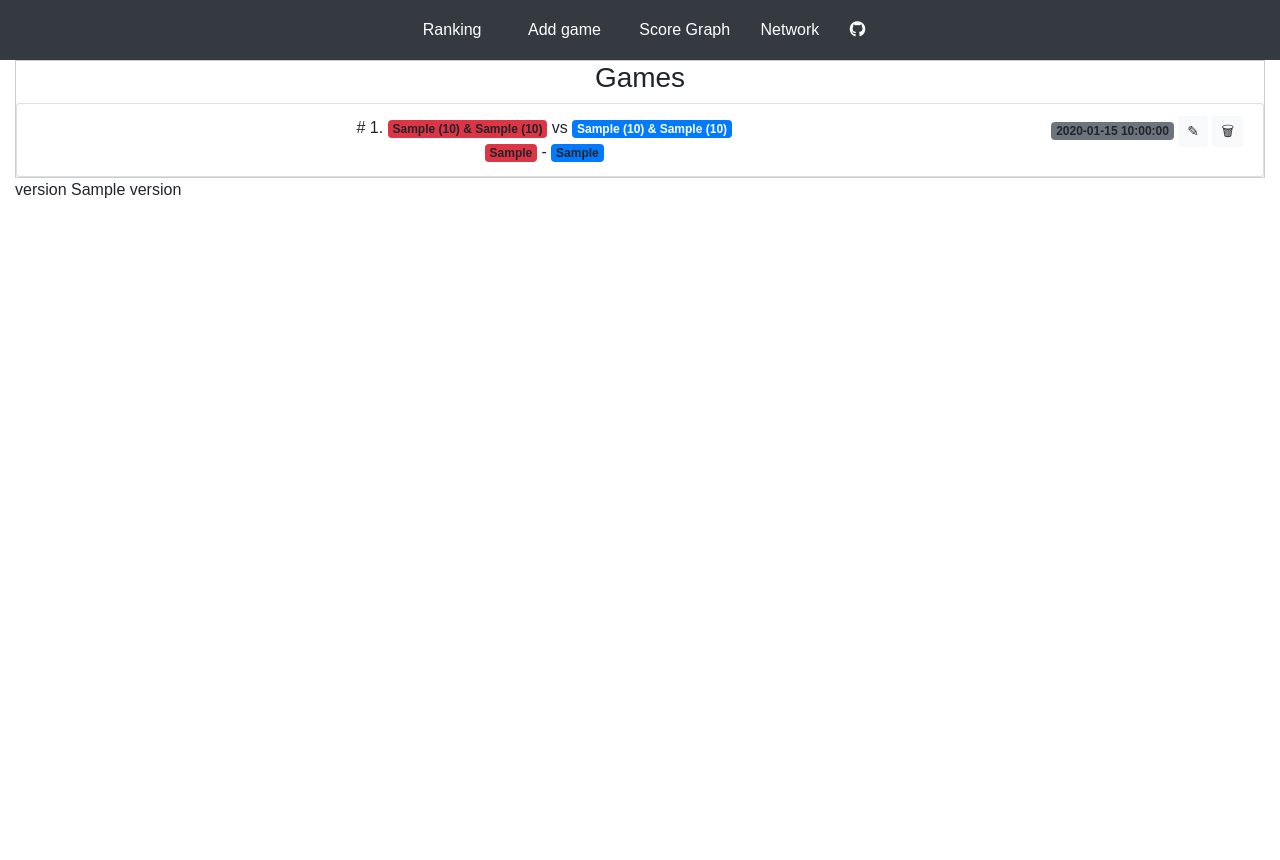
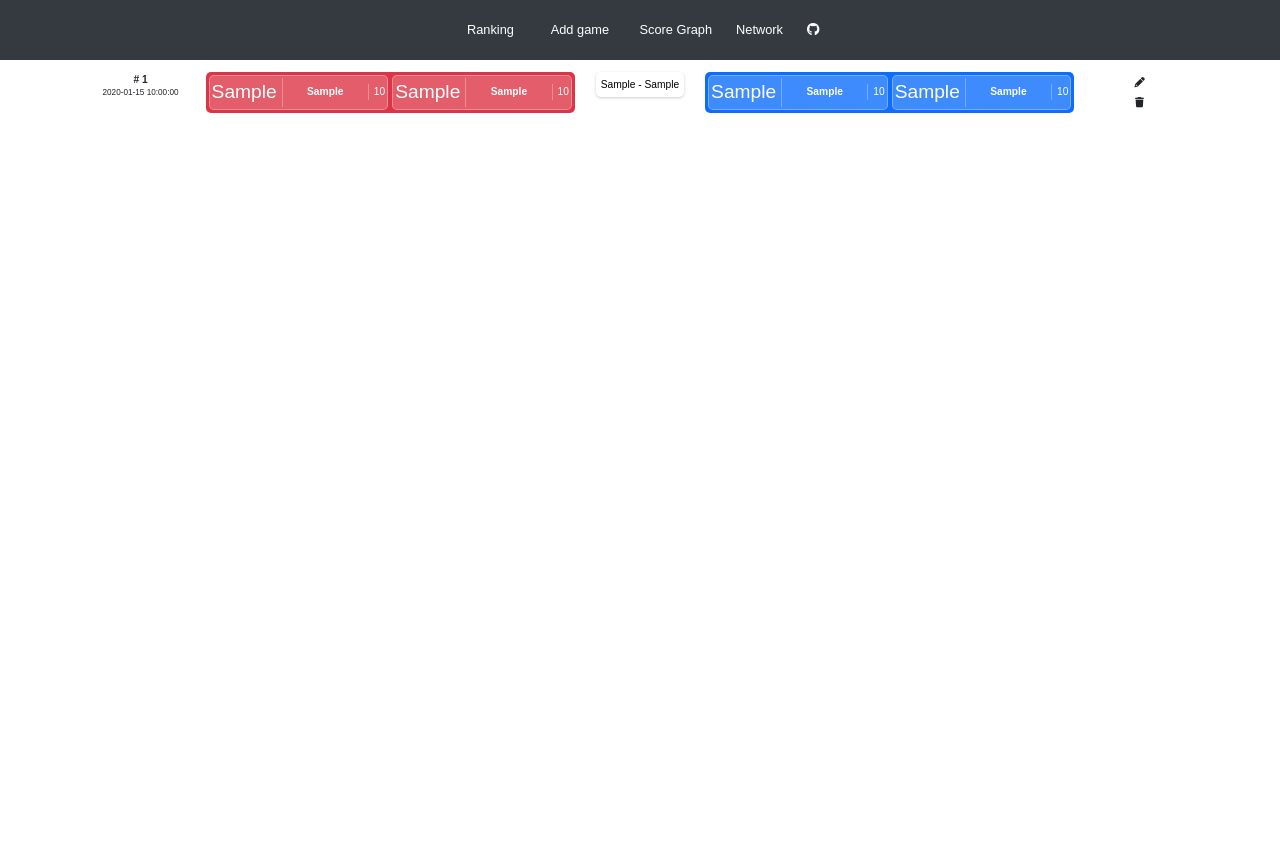
Before and after one commit to robbertmijn/foosrater, a Flask app: template templates/index.html in a window 1280 px wide. After the commit the page ends 113 px from the top, so only its background shows below. Run offline with Flask 2, Linux system fonts and the light colour scheme; the template is opened without the code that fills it: most values are stand-ins (such as "Sample title", 1, 10 or a date in 2020); some libraries are stand-ins or nearby versions.

Commit message:
New GUI! (and leagues)

```diff
--- a/static/styles/styles.css
+++ b/static/styles/styles.css
@@ -5,6 +5,7 @@ body, html {
     width: 100%;
     height: 100%;
     font-family: Arial, sans-serif;
+    font-size: 0.8rem;
 }
 
 .main-content {
@@ -29,3 +30,150 @@ body, html {
     text-decoration: underline !important;
     cursor: pointer;
 }
+
+.team-container {
+    display: flex;
+    flex-wrap: wrap;
+    align-items: center;
+    padding: 1px;
+    color: #fff;
+    position: relative;
+    border-radius: 5px;
+}
+.player-card {
+    background-color: rgba(255, 255, 255, 0.2);
+    border-radius: 5px;
+    padding: 2px;
+    margin: 2px;
+    flex: 1 1 45%;
+    display: grid;
+    align-items: center;
+    grid-template-columns: auto 1fr auto;
+    grid-template-areas: "emoji name rating";
+    border: 1px solid rgba(255, 255, 255, 0.3);
+}
+.player-card .emoji {
+    grid-area: emoji;
+    font-size: 1.5rem;
+    text-align: center;
+    border-right: 1px solid rgba(255, 255, 255, 0.3);
+    padding-right: 5px;
+}
+.player-card .player-name {
+    grid-area: name;
+    font-weight: bold;
+    text-align: center;
+    padding: 0 2px; /* Reduced padding */
+}
+.player-card .player-rating {
+    grid-area: rating;
+    text-align: center;
+    border-left: 1px solid rgba(255, 255, 255, 0.3);
+    padding-left: 5px;
+}
+@media (max-width: 576px) {
+    .player-card {
+        grid-template-columns: 1fr 1fr;
+        grid-template-rows: auto;
+        grid-template-areas:
+            "name name"
+            "emoji rating";
+    }
+    .player-card .emoji {
+        grid-area: emoji;
+        text-align: center;
+        border-right: none;
+        padding-top: 5px;
+    }
+    .player-card .player-rating {
+        grid-area: rating;
+        text-align: center;
+        border-left: 1px solid rgba(255, 255, 255, 0.3);
+        padding-top: 5px;
+    }
+    .player-card .player-name {
+        grid-area: name;
+        text-align: center;
+        padding: 2px; /* Reduced padding */
+    }
+}
+.goal-container {
+    display: flex;
+    align-items: center;
+    justify-content: center;
+    height: 100%;
+    white-space: nowrap;
+    overflow: visible;
+    margin: 0 auto;
+    position: relative;
+    z-index: 2;
+}
+.goal-container span {
+    display: inline-block;
+    padding: 5px;
+    background-color: #fff;
+    color: #000;
+    border-radius: 5px;
+    min-width: 50px;
+    text-align: center;
+    box-shadow: 0 1px 3px rgba(0,0,0,0.2);
+}
+.action-icons {
+    display: flex;
+    flex-direction: column;
+    align-items: center;
+    justify-content: center;
+    height: 100%;
+}
+.action-icons i {
+    cursor: pointer;
+    margin: 5px 0;
+}
+/* Red and blue team colors */
+.team-red {
+    background-color: #dc3545;
+    z-index: 0;
+}
+.team-blue {
+    background-color: #0d6efd;
+    z-index: 0;
+}
+td {
+    vertical-align: middle;
+    position: relative;
+    overflow: hidden;
+}
+td.id-date,
+td.actions {
+    width: 10%;
+    text-align: center;
+}
+td.score {
+    width: 10%;
+    text-align: center;
+}
+td.team {
+    width: 35%;
+}
+.table {
+    table-layout: fixed;
+    width: 100%;
+}
+/* Remove vertical borders, only have subtle horizontal dividers between rows */
+.table td {
+    padding-top: 4px;
+    padding-bottom: 4px;
+    border: none;
+}
+.table tr {
+    border-bottom: 1px solid rgba(0,0,0,0.1);
+}
+.table tbody tr:last-child {
+    border-bottom: none;
+}
+@media (max-width: 576px) {
+    .container {
+        padding-left: 5px;
+        padding-right: 5px;
+    }
+}
--- a/templates/index.html
+++ b/templates/index.html
@@ -19,49 +19,71 @@
                 <a class="btn btn-dark" target="_blank" href="https://github.com/robbertmijn/foosrater"><i class="fab fa-github"></i></a>
             </div>
         </div>
-                <div class="default-div">
-                    <h3>Games</h3>
-                    <ul class="list-group">
-                        {% for game in games %}
-                            {% if game.red_player2 != "" %}
-                                {% set red_team = game.red_player1 ~ " (" ~ game.red_player1_elo_change | round(1) ~ ") " ~ " & " ~ game.red_player2 ~ " (" ~ game.red_player2_elo_change | round(1) ~ ") " %}
-                            {% else %}
-                                {% set red_team = game.red_player1 ~ " (" ~ game.red_player1_elo_change | round(1) ~ ")"%}
-                            {% endif %}
+        <div class="container my-2">
+            <br>
+            <br>
+            <br>
+            <br>
+            <table class="table">
+                <tbody>
+                    {% for game in games %}
+                    <tr>
+                        <td class="id-date">
+                            <div class="d-flex flex-column align-items-center">
+                                <strong># {{ game.id }}</strong>
+                                <small>{{ game.date }}</small>
+                            </div>
+                        </td>
+                        <td class="team">
+                            <div class="team-container team-red">
+                                <div class="player-card">
+                                    <span class="emoji">{{ game.red_player1_league }}</span>
+                                    <span class="player-name">{{ game.red_player1 }}</span>
+                                    <span class="player-rating">{{ game.red_player1_elo_change | default(0) | round(1) }}</span>
+                                </div>
+                                {% if game.red_player2 != "" %}
+                                <div class="player-card">
+                                    <span class="emoji">{{ game.red_player2_league }}</span>
+                                    <span class="player-name">{{ game.red_player2 }}</span>
+                                    <span class="player-rating">{{ game.red_player2_elo_change | default(0) | round(1) }}</span>
+                                </div>
+                                {% endif %}
+                            </div>
+                        </td>
+                        <td class="score">
+                            <div class="goal-container">
+                                <span>{{ game.red_goals }} - {{ game.blue_goals }}</span>
+                            </div>
+                        </td>
+                        <td class="team">
+                            <div class="team-container team-blue">
+                                <div class="player-card">
+                                    <span class="emoji">{{ game.blue_player1_league }}</span>
+                                    <span class="player-name">{{ game.blue_player1 }}</span>
+                                    <span class="player-rating">{{ game.blue_player1_elo_change | default(0) | round(1) }}</span>
+                                </div>
+                                {% if game.blue_player2 != "" %}
+                                <div class="player-card">
+                                    <span class="emoji">{{ game.blue_player2_league }}</span>
+                                    <span class="player-name">{{ game.blue_player2 }}</span>
+                                    <span class="player-rating">{{ game.blue_player2_elo_change | default(0) | round(1) }}</span>
+                                </div>
+                                {% endif %}
+                            </div>
+                        </td>
+                        <td class="actions">
+                            <div class="action-icons">
+                                <i class="fas fa-pencil-alt"></i>
+                                <i class="fas fa-trash"></i>
+                            </div>
+                        </td>
+                    </tr>
+                    {% endfor %}
 
-                            {% if game.blue_player2 != "" %}
-                                {% set blue_team = game.blue_player1 ~ " (" ~ game.blue_player1_elo_change | round(1) ~ ") " ~ " & " ~ game.blue_player2 ~ " (" ~ game.blue_player2_elo_change | round(1) ~ ") " %}
-                            {% else %}
-                                {% set blue_team = game.blue_player1 ~ " (" ~ game.blue_player1_elo_change | round(1) ~ ")"%}
-                            {% endif %}
-                            <li class="list-group-item">
-                                <div class="float-right">
-                                    <span class="badge bg-secondary">{{ game.date }}</span>
-                                    <form action="{{ url_for('edit_game', game_id=loop.index0) }}" method="GET" class="d-inline">
-                                        <button type="submit" class="btn btn-light btn-sm">&#x270E</button>
-                                    </form>
-                                    <form action="{{ url_for('delete_game', game_id=loop.index0) }}" method="POST" class="d-inline">
-                                        <button type="submit" class="btn btn-light btn-sm">&#128465</button>
-                                    </form>
-                                </div>
-                                <!-- <br> -->
-                                <div class="float-center">
-                                    # {{ game.id }}.
-                                    <span class="badge bg-danger">{{ red_team }}</span> vs <span class="badge badge-primary">{{ blue_team }}</span>
-                                    <br>
-                                    <span class="badge bg-danger">{{ game.red_goals }}</span> - <span class="badge bg-primary">{{ game.blue_goals }}</span>
-                                </div>
-                                <!-- <div class="float-center">
-                                </div> -->
-
-
-
-                            </li>
-                        {% endfor %}
-                    </ul>
-                </div>
-        version {{ version }}
-    </div>
+                </tbody>
+            </table>
+        </div>
+    <!-- </div> -->
 
     <div class="modal fade" id="overlay2" tabindex="-1" role="dialog" aria-labelledby="overlay2Label" aria-hidden="true">
         <div class="modal-dialog" role="document">
@@ -137,8 +159,7 @@
                     <ul class="list-group">
                         {% for player in players %}
                             <li class="list-group-item d-flex">
-                                <!-- <button class="btn btn-dark mx-2" data-toggle="modal" data-target="#overlay3">profile</button> -->
-                                {{ player.ranking }}.&nbsp;<span data-toggle="modal" data-target="#overlay3" class="name-link" data-name= {{ player.name }} > {{ player.name }}</span>&nbsp;({{ player.elo | round(1) }}, n = {{ player.games }})
+                                {{ player.ranking }}.&nbsp;<span data-toggle="modal" data-target="#overlay3" class="name-link" data-name= {{ player.name }} > {{ player.name }}</span>&nbsp;(elo: {{ player.elo | round(1) }}, {{ player.games }} games, {{ player.league }} league)
                             </li>
                         {% endfor %}
 
```
Also changed, not shown: elo.py (+23 -0 lines), templates/test.html (added, +353 -0 lines).
